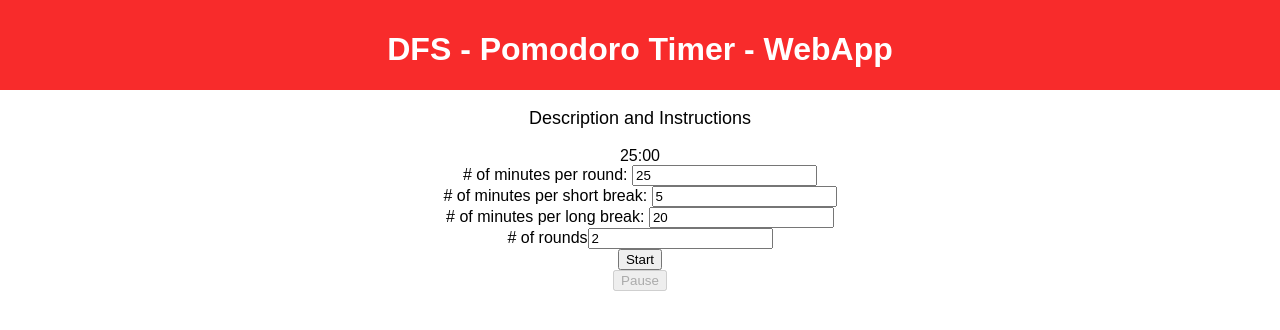
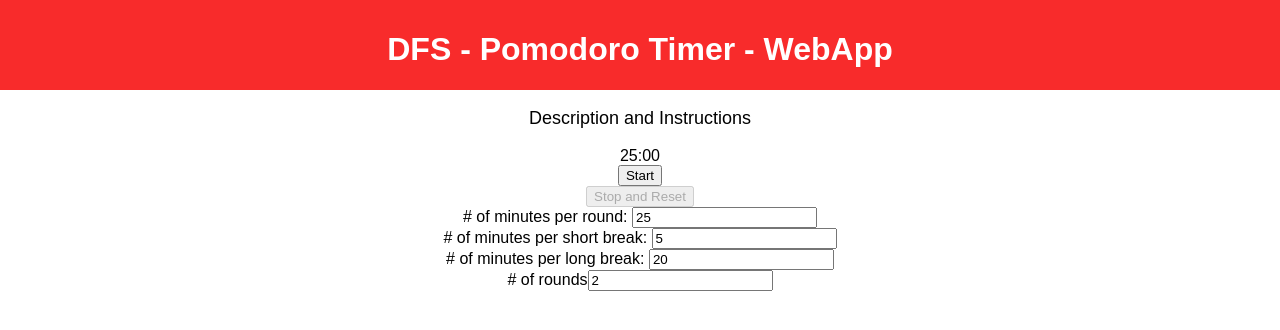
Before and after one commit to rezauwgithub/DFS.Pomodoro.Timer.WebApp, a React (Create React App) app in the folder pomodoro-timer_react-redux/: page / in a window 1280 px wide. Shown: the top 330 px of the page. Built offline with nearby package versions, Linux system fonts and the light colour scheme.

Commit message:
Using Forms appears to introduce some bugs that I don't want to deal with at the moment, due to other deadlines I have. I am going to avoid using it for now.

```diff
--- a/pomodoro-timer_react-redux/src/components/containers/AppDashboardContainer.js
+++ b/pomodoro-timer_react-redux/src/components/containers/AppDashboardContainer.js
@@ -33,9 +33,9 @@ const mapDispatchToProps = (dispatch) => {
       dispatch(timerActions.start);
     },
 
-    pause: (event) => {
+    stopReset: (event) => {
       event.preventDefault();
-      dispatch(timerActions.pause);
+      dispatch(timerActions.stopReset);
     }
 
 
--- a/pomodoro-timer_react-redux/src/components/presentational/AppDashboard.js
+++ b/pomodoro-timer_react-redux/src/components/presentational/AppDashboard.js
@@ -13,17 +13,17 @@ export default (props) => (
   <div>
     <form onSubmit={props.start}>
       <div>
+        <input type="submit" disabled={props.isRunning} value="Start" />
+      </div>
+      <div>
+        <button onClick={props.stopReset} disabled={!props.isRunning}>Stop and Reset</button>
+      </div>
+      <div>
         <FormElement label="# of minutes per round: " name="minutesPerRound" value={props.minutesPerRound} onChange={props.changeParameter} disabled={props.isRunning} />
         <FormElement label="# of minutes per short break: " name="minutesPerShortBreak" value={props.minutesPerShortBreak} onChange={props.changeParameter} disabled={props.isRunning} />
         <FormElement label="# of minutes per long break: " name="minutesPerLongBreak" value={props.minutesPerLongBreak} onChange={props.changeParameter} disabled={props.isRunning} />
         <FormElement label="# of rounds" name="numOfRounds" value={props.numOfRounds} onChange={props.changeParameter} disabled={props.isRunning} />
       </div>
-      <div>
-        <input type="submit" disabled={props.isRunning} value="Start" />
-      </div>
     </form>
-    <div>
-      <button onClick={props.pause} disabled={!props.isRunning}>Pause</button>
-    </div>
   </div>
 );
--- a/pomodoro-timer_react-redux/src/redux/timer/actionTypes.js
+++ b/pomodoro-timer_react-redux/src/redux/timer/actionTypes.js
@@ -1,4 +1,4 @@
 // Strings should be unique across reducers so namespace them with the reducer name
 
 export const START = 'timer.START';
-export const PAUSE = 'timer.PAUSE';
+export const STOP_RESET = 'timer.STOP_RESET';
--- a/pomodoro-timer_react-redux/src/redux/timer/actions.js
+++ b/pomodoro-timer_react-redux/src/redux/timer/actions.js
@@ -15,6 +15,6 @@ export const start = {
   type: types.START
 }
 
-export const pause = {
-  type: types.PAUSE
+export const stopReset = {
+  type: types.STOP_RESET
 }
--- a/pomodoro-timer_react-redux/src/redux/timer/reducer.js
+++ b/pomodoro-timer_react-redux/src/redux/timer/reducer.js
@@ -24,7 +24,7 @@ export default function reduce(state = initialState, action = {}) {
         isRunning: true
       }
 
-    case types.PAUSE:
+    case types.STOP_RESET:
       return {
         ...state,
         isRunning: false
```
Also changed, not shown: 2 other files (tests, documents, lock files or other folders).
